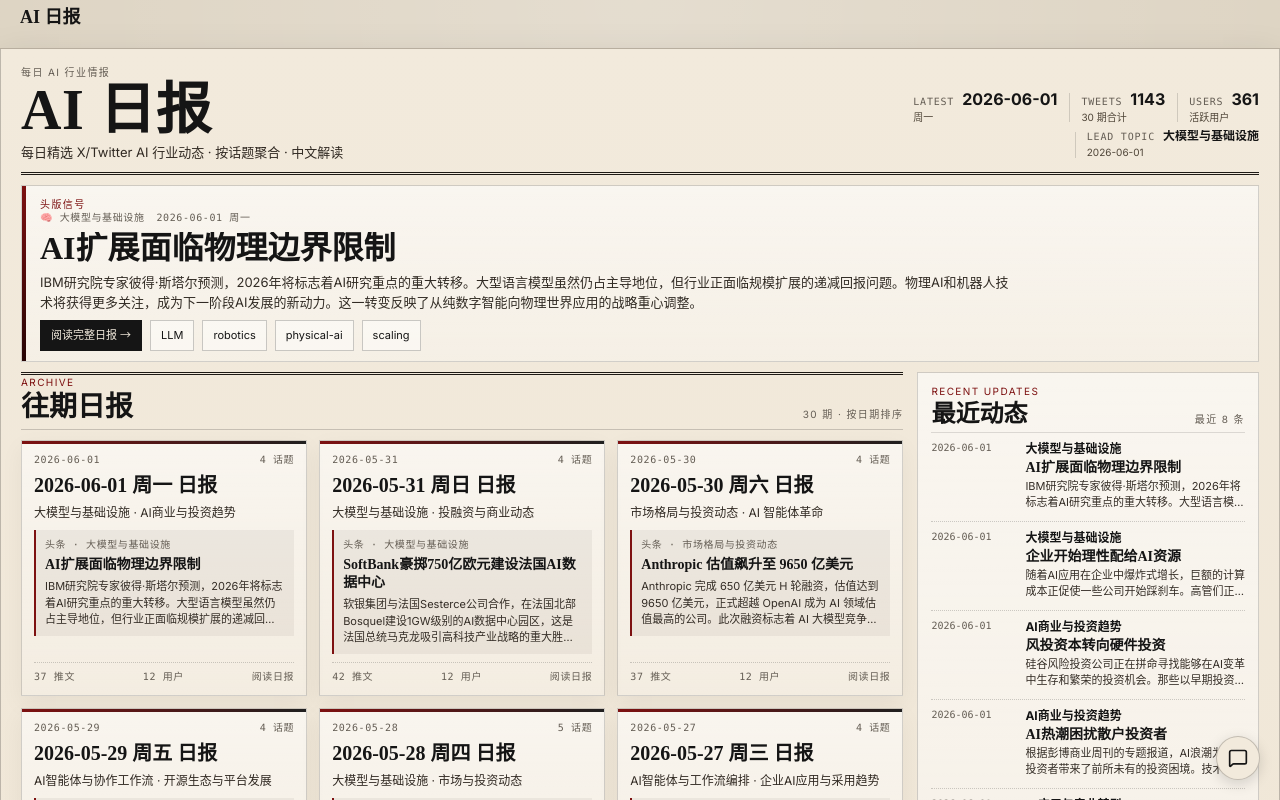
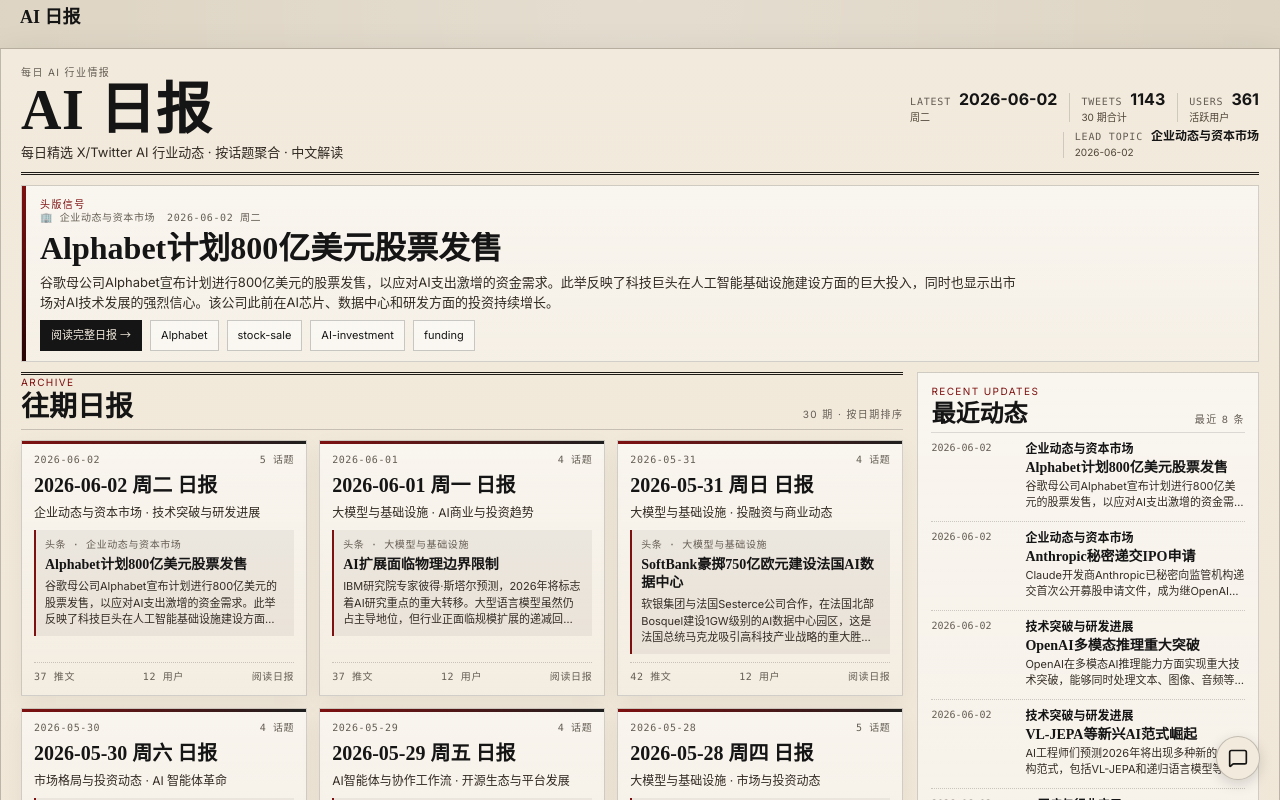
Before and after one commit to Vincentwei1021/ai-daily, a Next.js app: page / in a window 1280 px wide. Shown: the top 800 px of the page. Built offline with nearby package versions, Linux system fonts and the light colour scheme; no server answers.

Commit message:
daily: 2026-06-02

```diff
--- a/src/data/reports.ts
+++ b/src/data/reports.ts
@@ -14,6 +14,130 @@
 
 export const reports: DailyReport[] = [
   {
+    "date": "2026-06-02",
+    "weekday": "周二",
+    "timeRange": "06-01 08:30 ~ 06-02 08:30 (UTC+8)",
+    "tweetCount": 37,
+    "userCount": 12,
+    "topics": [
+      {
+        "title": "🏢 企业动态与资本市场",
+        "items": [
+          {
+            "bold": "Alphabet计划800亿美元股票发售",
+            "detail": "谷歌母公司Alphabet宣布计划进行800亿美元的股票发售，以应对AI支出激增的资金需求。此举反映了科技巨头在人工智能基础设施建设方面的巨大投入，同时也显示出市场对AI技术发展的强烈信心。该公司此前在AI芯片、数据中心和研发方面的投资持续增长。",
+            "tags": [
+              "Alphabet",
+              "stock-sale",
+              "AI-investment",
+              "funding"
+            ]
+          },
+          {
+            "bold": "Anthropic秘密递交IPO申请",
+            "detail": "Claude开发商Anthropic已秘密向监管机构递交首次公开募股申请文件，成为继OpenAI之后又一家寻求上市的重要AI公司。此举标志着AI独角兽企业正式进入资本市场化阶段，预计将为公司带来更多资金用于大模型研发和基础设施扩展。",
+            "tags": [
+              "Anthropic",
+              "IPO",
+              "Claude",
+              "public-offering"
+            ]
+          }
+        ]
+      },
+      {
+        "title": "🧠 技术突破与研发进展",
+        "items": [
+          {
+            "bold": "OpenAI多模态推理重大突破",
+            "detail": "OpenAI在多模态AI推理能力方面实现重大技术突破，能够同时处理文本、图像、音频等多种数据类型，并进行复杂的跨模态推理。这一进展被认为是迈向人工通用智能的关键一步，将显著提升AI系统在现实世界应用中的表现和适用性。",
+            "tags": [
+              "OpenAI",
+              "multimodal",
+              "reasoning",
+              "breakthrough"
+            ]
+          },
+          {
+            "bold": "VL-JEPA等新兴AI范式崛起",
+            "detail": "AI工程师们预测2026年将出现多种新的AI架构范式，包括VL-JEPA和递归语言模型等创新技术。这些新范式有望突破传统大语言模型的局限性，在处理复杂任务和实现更高效推理方面带来革命性改进。",
+            "tags": [
+              "VL-JEPA",
+              "recursive-models",
+              "AI-paradigms",
+              "LLM-limitations"
+            ]
+          }
+        ]
+      },
+      {
+        "title": "🏥 AI医疗与行业应用",
+        "items": [
+          {
+            "bold": "AI诊断技术革命性突破",
+            "detail": "人工智能在医疗诊断领域取得革命性进展，特别是在癌症筛查和早期诊断方面表现出色。新的AI系统能够比传统方法更早、更准确地识别疾病征象，有望显著提高治疗成功率并降低医疗成本。这一技术已开始在多家医院进行临床试验。",
+            "tags": [
+              "healthcare",
+              "diagnostics",
+              "cancer-screening",
+              "medical-AI"
+            ]
+          },
+          {
+            "bold": "生物信息学数据分析新突破",
+            "detail": "AI与生物技术的融合正在推动生命科学领域的重大创新，复杂生物数据的解读能力显著提升。新的AI算法能够处理基因组数据、蛋白质结构等复杂生物信息，为药物发现和个性化医疗提供强大支持。",
+            "tags": [
+              "bioinformatics",
+              "genomics",
+              "drug-discovery",
+              "biotech"
+            ]
+          }
+        ]
+      },
+      {
+        "title": "⚖️ 监管政策与安全发展",
+        "items": [
+          {
+            "bold": "欧盟AI法规全面实施",
+            "detail": "欧盟人工智能监管法案进入全面实施阶段，为全球AI治理树立新标杆。该法案对高风险AI应用进行严格监管，要求企业建立完善的AI安全评估体系。这将深刻影响全球AI产业的发展方向和合规标准。",
+            "tags": [
+              "EU-regulation",
+              "AI-safety",
+              "compliance",
+              "governance"
+            ]
+          },
+          {
+            "bold": "AI安全研究持续推进",
+            "detail": "随着AI技术快速发展，安全性研究成为行业关注焦点。研究机构正在开发更完善的AI对齐技术和安全评估框架，确保AI系统行为符合人类价值观和社会期望。这些努力对于实现可控、可信的AI发展至关重要。",
+            "tags": [
+              "AI-alignment",
+              "safety-research",
+              "trustworthy-AI",
+              "ethics"
+            ]
+          }
+        ]
+      },
+      {
+        "title": "🛠️ 开发者生态与工具平台",
+        "items": [
+          {
+            "bold": "微软Build 2026聚焦AI开发",
+            "detail": "微软Build开发者大会在旧金山举行，CEO萨提亚·纳德拉发表主题演讲，重点展示面向AI开发者的新工具和平台服务。会议内容涵盖AI互操作性、开发框架优化等关键技术，预计将推出多项重要的开发者工具更新。",
+            "tags": [
+              "Microsoft-Build",
+              "developer-tools",
+              "AI-platform",
+              "interoperability"
+            ]
+          }
+        ]
+      }
+    ]
+  },
+  {
     "date": "2026-06-01",
     "weekday": "周一",
     "timeRange": "05-31 08:30 ~ 06-01 08:30 (UTC+8)",
@@ -3140,110 +3264,6 @@
               "ai-adoption",
               "growth-opportunity",
               "market-expansion"
-            ]
-          }
-        ]
-      }
-    ]
-  },
-  {
-    "date": "2026-05-03",
-    "weekday": "周日",
-    "timeRange": "05-02 08:30 ~ 05-03 08:30 (UTC+8)",
-    "tweetCount": 37,
-    "userCount": 12,
-    "topics": [
-      {
-        "title": "🛡️ AI 与国家安全",
-        "items": [
-          {
-            "bold": "美国防部签署7家科技公司机密AI协议",
-            "detail": "五角大楼宣布与七家主要科技公司达成协议，将在机密系统中部署人工智能技术。这一重大举措标志着AI在国家安全领域的应用进入新阶段，预计将显著提升军事情报分析和决策能力。协议内容涉及机密级别的AI系统集成和数据处理。",
-            "tags": [
-              "defense",
-              "classified",
-              "pentagon",
-              "security"
-            ]
-          },
-          {
-            "bold": "非洲防务力量AI工具包发布",
-            "detail": "非洲战略研究中心发布《非洲防务力量人工智能工具包》，为国防部门AI战略制定和技术采用提供指导框架。该工具包专门针对非洲地区防务需求，涵盖AI在军事领域的策略部署、技术集成和能力建设等关键方面。",
-            "tags": [
-              "africa",
-              "defense",
-              "strategy",
-              "toolkit"
-            ]
-          }
-        ]
-      },
-      {
-        "title": "🤖 自动化与就业冲击",
-        "items": [
-          {
-            "bold": "物理AI加速推进引发行业自动化风险",
-            "detail": "Planera劳动力分析公司最新报告显示，随着物理AI技术快速普及，制造业、农业和零售业面临高度自动化风险。研究发现多个职业岗位存在显著的替代威胁，劳动密集型行业正经历深刻的结构性变革，企业和政策制定者需要提前应对就业转型挑战。",
-            "tags": [
-              "automation",
-              "employment",
-              "manufacturing",
-              "retail"
-            ]
-          }
-        ]
-      },
-      {
-        "title": "💻 开发工具与平台创新",
-        "items": [
-          {
-            "bold": "Google AI Studio推出Antigravity编程代理",
-            "detail": "谷歌在AI Studio中发布升级版编程体验，新增Antigravity编程代理功能。该工具能够将提示词直接转换为生产就绪的应用程序，支持构建多人协作体验、数据库集成和真实世界服务连接。AI代理对整个项目具有更深层理解，实现更快迭代和精确代码编辑。",
-            "tags": [
-              "google",
-              "coding",
-              "agent",
-              "development"
-            ]
-          },
-          {
-            "bold": "AI模型上下文窗口大幅扩展",
-            "detail": "最新AI模型在上下文处理能力方面取得重大突破，能够一次性处理海量信息。大型上下文窗口使模型可以审阅完整文档、总结研究报告、组织复杂信息并协助处理复杂工作流程，将人工智能从任务执行工具转变为真正的数字协作伙伴。",
-            "tags": [
-              "context",
-              "models",
-              "collaboration",
-              "workflow"
-            ]
-          }
-        ]
-      },
-      {
-        "title": "🏥 AI 行业应用案例",
-        "items": [
-          {
-            "bold": "VideaHealth完成全美牙科诊所AI部署",
-            "detail": "VideaHealth与Aspen Dental成功完成创纪录的AI技术在美国牙科诊所的全面推广。这一里程碑式部署展示了AI在医疗保健领域的实际应用价值，为牙科诊断和治疗流程带来智能化升级，预计将提高诊断准确性和效率。",
-            "tags": [
-              "healthcare",
-              "dental",
-              "deployment",
-              "medical"
-            ]
-          }
-        ]
-      },
-      {
-        "title": "⚖️ AI 治理与监管",
-        "items": [
-          {
-            "bold": "加拿大青年呼吁AI聊天机器人减少成瘾性",
-            "detail": "麦吉尔大学发布报告显示，17-23岁的加拿大青年强烈要求政府命令AI公司采取措施，降低聊天机器人的成瘾性特征。该报告基于全国范围内的青年圆桌讨论，反映了年轻用户对AI技术负责任发展的期待和担忧，为AI监管政策提供了重要参考。",
-            "tags": [
-              "regulation",
-              "addiction",
-              "youth",
-              "canada"
             ]
           }
         ]
```
